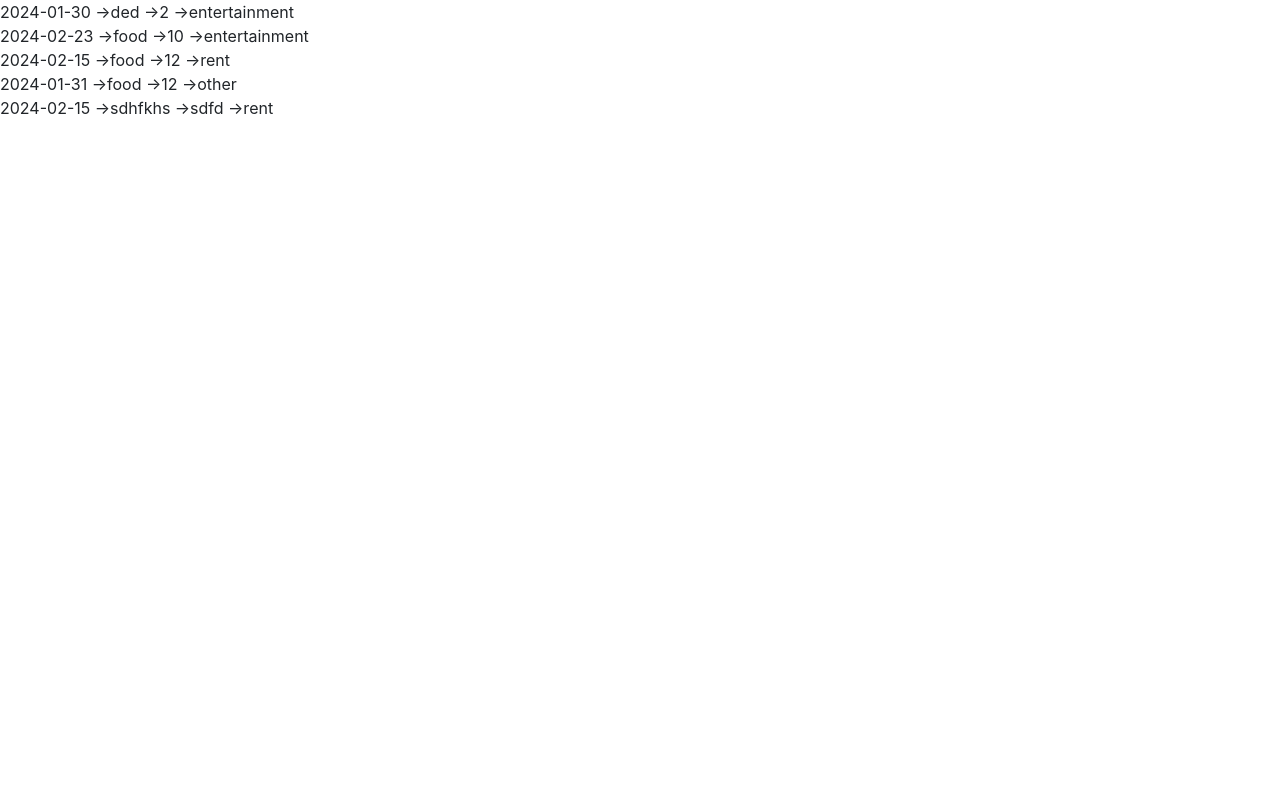
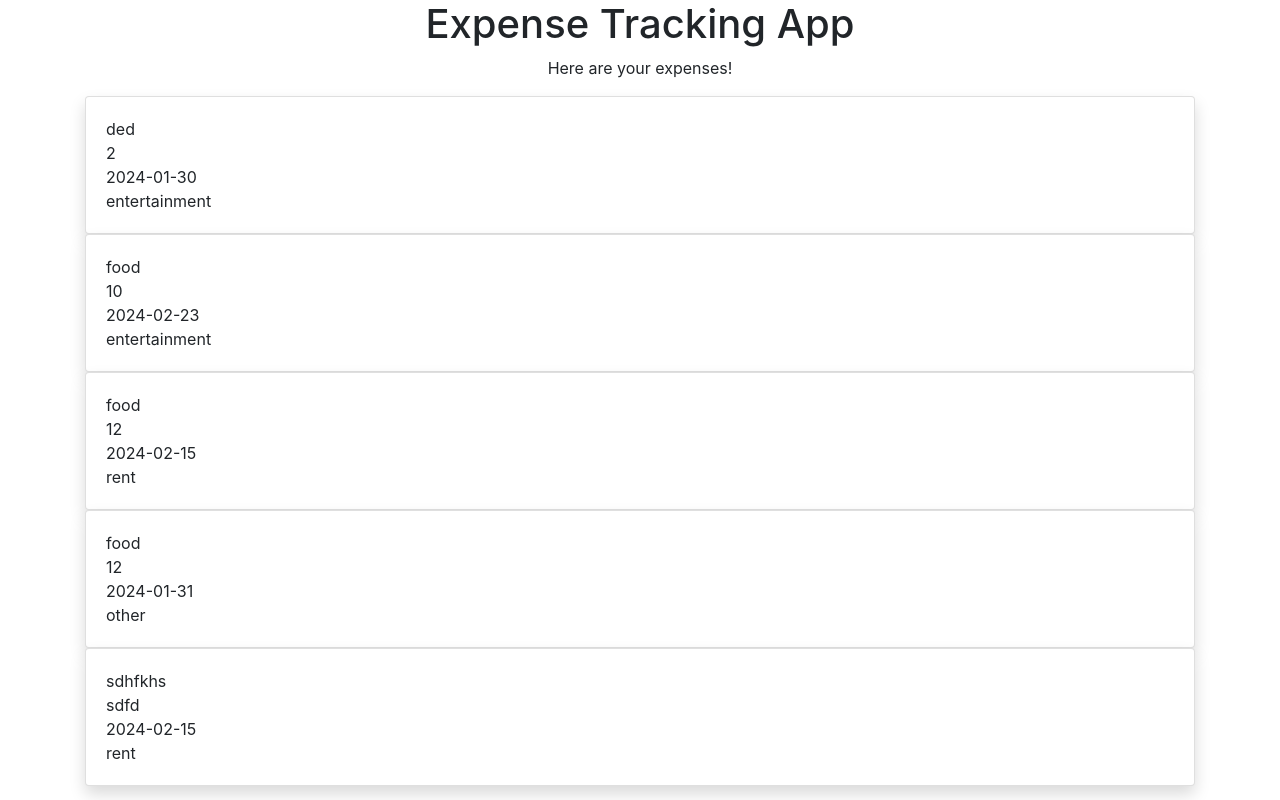
Before and after one commit to MaxineSomers/McWics, a Flask app: page /expenses in a window 1280 px wide. Run offline with Flask 3, Linux system fonts and the light colour scheme; some libraries are stand-ins or nearby versions.

Commit message:
basic page for seeing expenses

```diff
--- a/templates/expenses.html
+++ b/templates/expenses.html
@@ -4,13 +4,48 @@
     <meta charset="UTF-8">
     <title>Title</title>
     <link rel="stylesheet" href="https://stackpath.bootstrapcdn.com/bootstrap/4.5.2/css/bootstrap.min.css">
+    <style>
+        .form-container {
+            max-width: 500px;
+            margin: 50px auto;
+        }
+
+        .title {
+            text-align: center;
+        }
+
+        .subtitle {
+            text-align: center;
+        }
+    </style>
 </head>
 
 <body>
 
-{% for expense in expenses %}
-    {{ expense.date }} ->{{ expense.expensename }} ->{{ expense.amount }} ->{{ expense.category }}</br>
-{% endfor %}
+<div class="container">
+    <h1 class="title"> Expense Tracking App</h1>
+    <p class="subtitle">Here are your expenses!</p>
+</div>
+
+<div class="container">
+    {% for expense in expenses %}
+    <div class="row">
+        <div class="col-md-12">
+            <div class="card shadow bg-blue rounded">
+                <div class="card-body">
+                    <div class="row">
+                        <div class="col-md-12">{{ expense.expensename }}</div>
+                        <div class="col-md-12">{{ expense.amount }}</div>
+                        <div class="col-md-12">{{ expense.date }}</div>
+                        <div class="col-md-12">{{ expense.category }}</div>
+                    </div>
+                </div>
+            </div>
+        </div>
+    </div>
+    {% endfor %}
+</div>
+
 
 </body>
 
```
Also changed, not shown: expensesdatabase.db.
